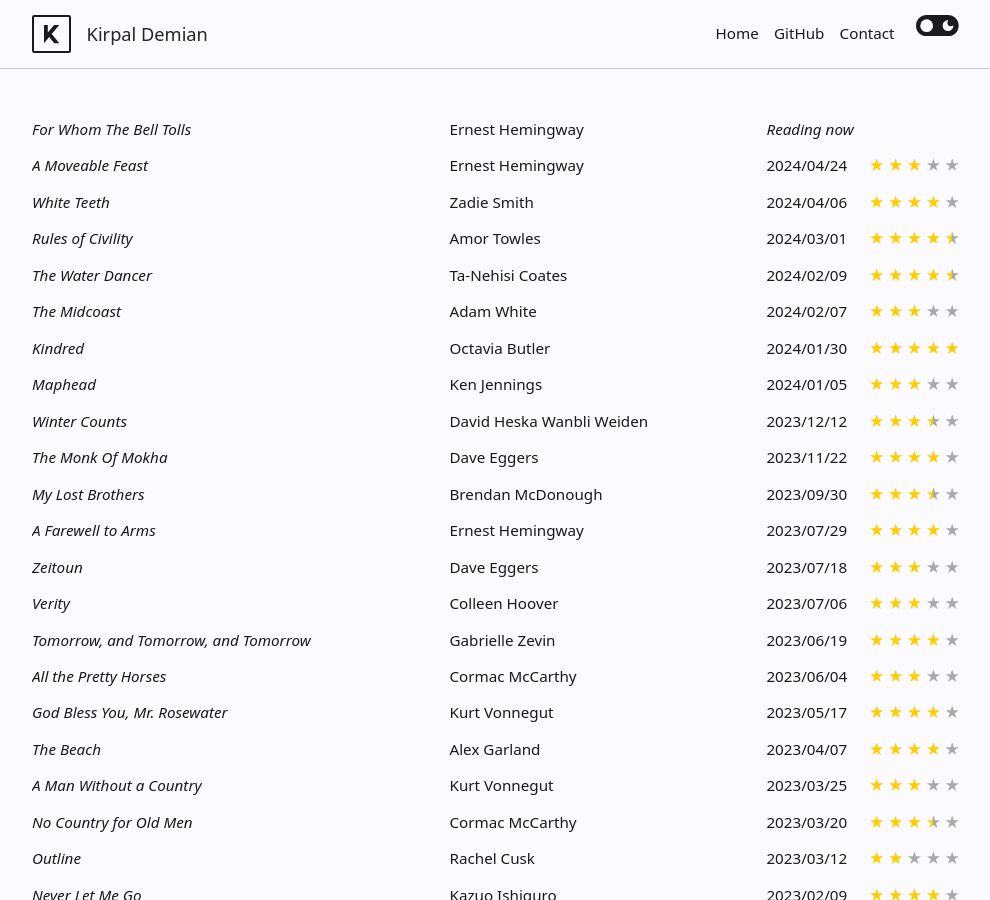
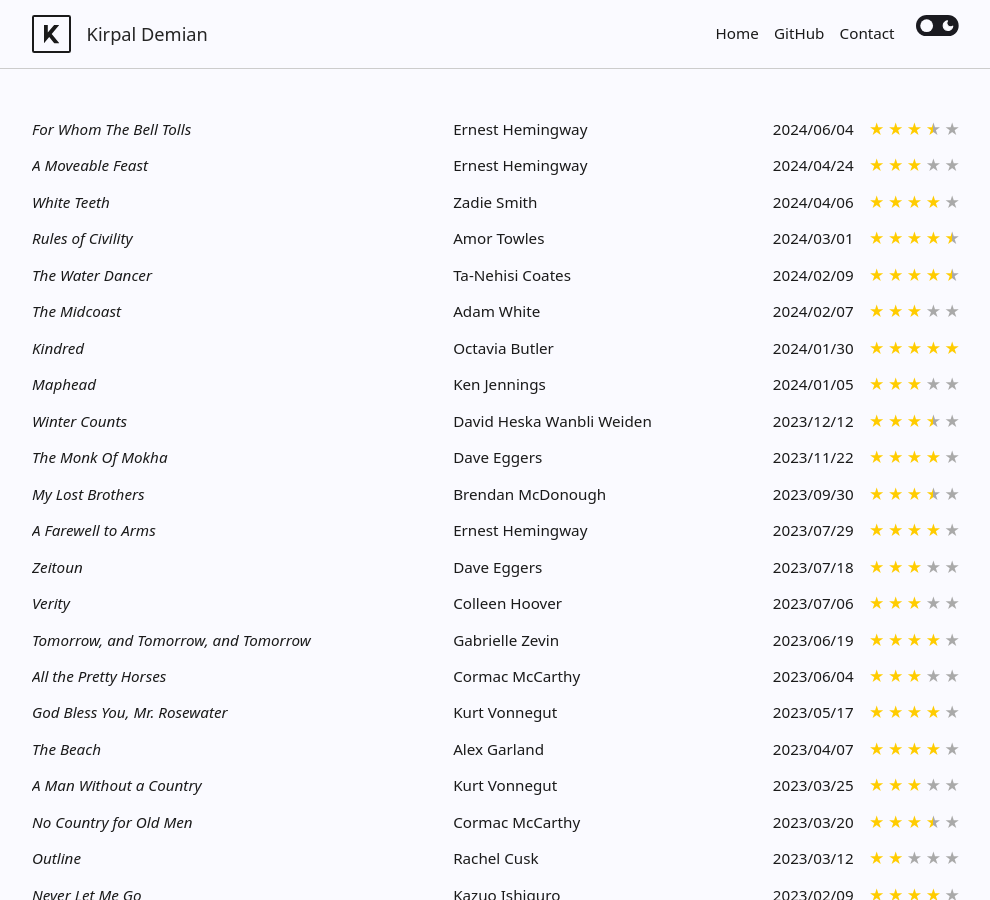
Before and after one commit to Kirpal/kirpal, a Jekyll site: the page built from reading.html, in a window 1280 px wide and 900 px high. Shown: the whole window, without its empty margins (144-1134 px from the left). Built offline with Jekyll 4.4.1, drawn with Linux system fonts in a browser that asks for light colours.

Commit message:
Update reading.yml

```diff
--- a/_data/reading.yml
+++ b/_data/reading.yml
@@ -1,10 +1,10 @@
 - title: 'For Whom The Bell Tolls'
   author: Ernest Hemingway
   isbn: 9780099908609
-  status: currently-reading
+  status: read
   date_started: 2024/04/25
-  date_finished:
-  rating:
+  date_finished: 2024/06/04
+  rating: 3.5
 
 - title: 'A Moveable Feast'
   author: Ernest Hemingway
```
